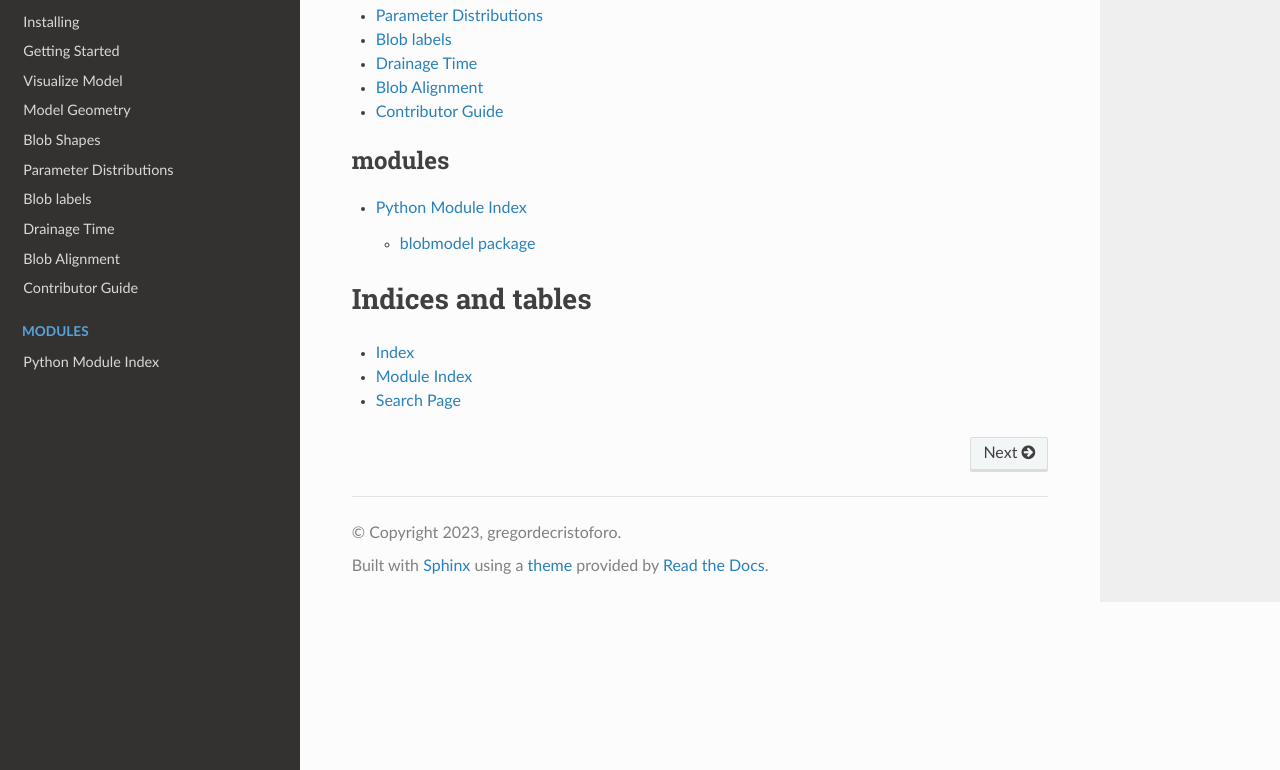
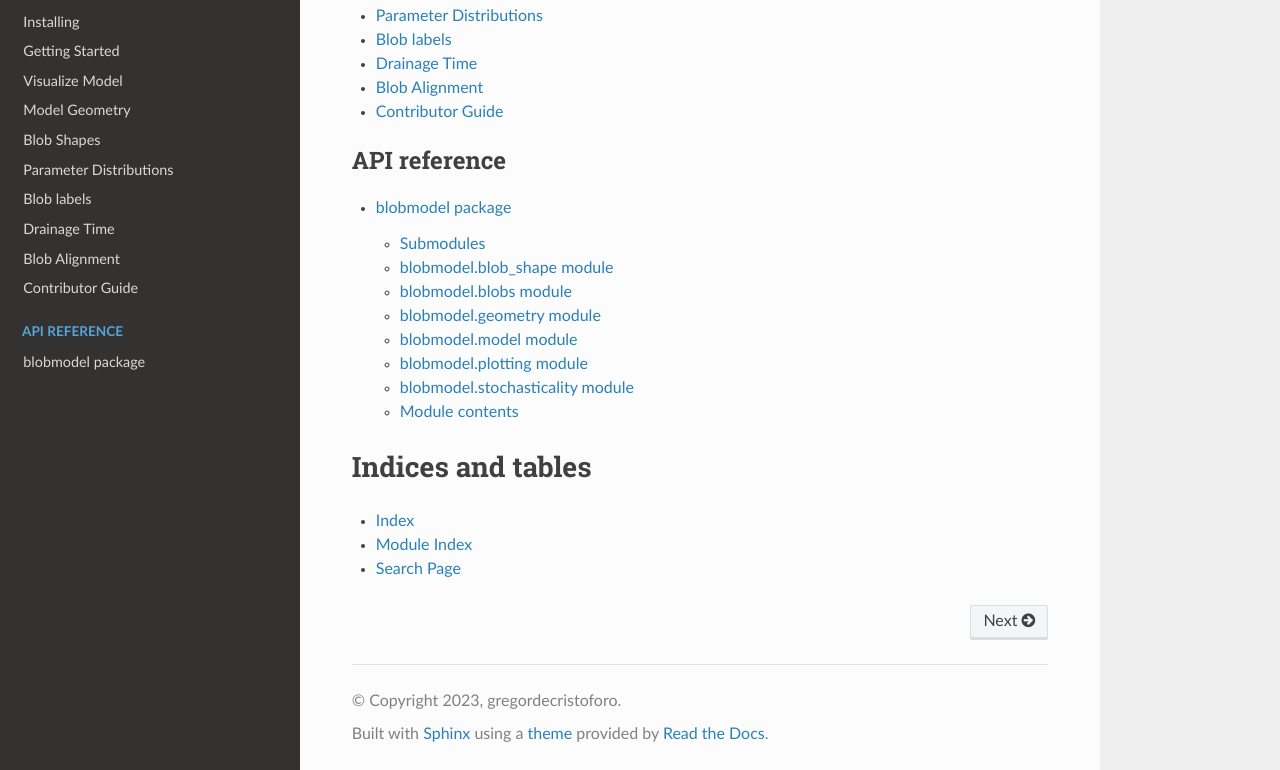
Before and after one commit to uit-cosmo/blobmodel, a Sphinx documentation site: the page built from docs/index.rst, in a window 1280 px wide and 900 px high, scrolled down 794 px, cut to the strip 130-900 px from the top of the window. Built offline with Sphinx 7.4.7 and the Read the Docs theme 2.0.0, drawn with Linux system fonts in a browser that asks for light colours.

Commit message:
renaming API references

```diff
--- a/docs/index.rst
+++ b/docs/index.rst
@@ -32,7 +32,7 @@ blobmodel Documentation
 
 .. toctree::
    :maxdepth: 2
-   :caption: modules
+   :caption: API reference
 
    modules
 
--- a/docs/modules.rst
+++ b/docs/modules.rst
@@ -1,6 +1,3 @@
-Python Module Index
-===================
-
 .. toctree::
    :maxdepth: 4
 
```
